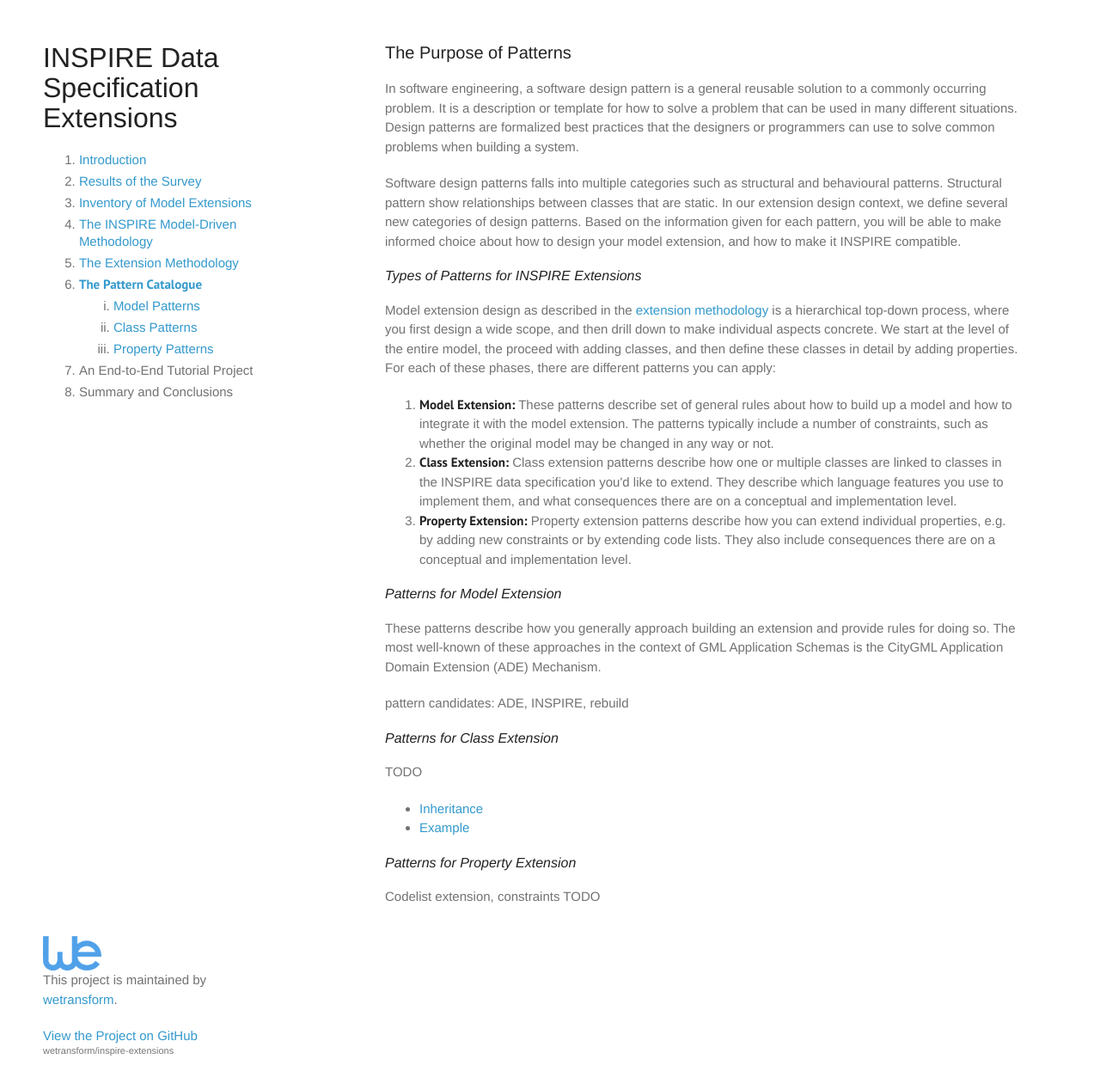
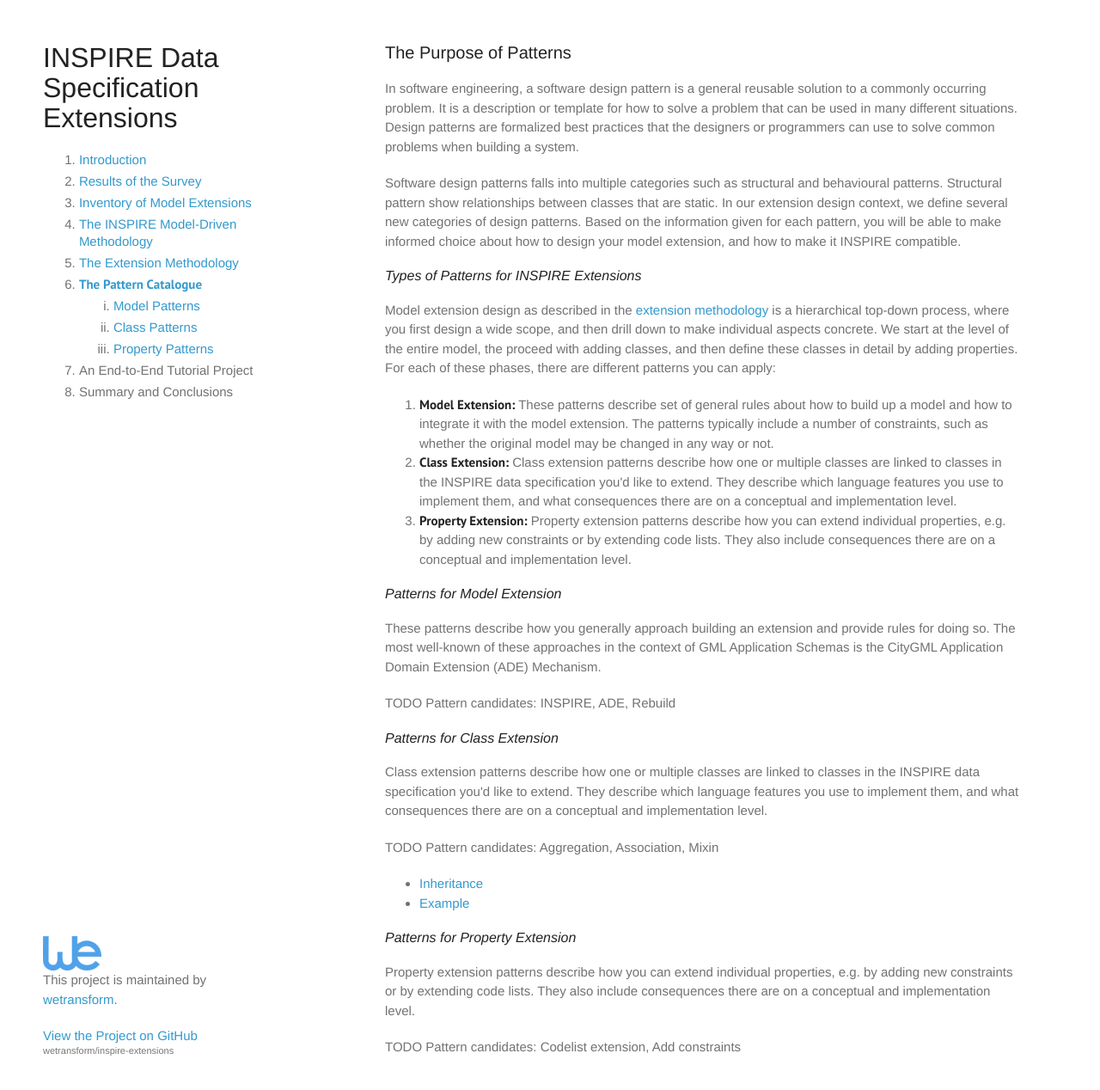
Before and after one commit to wetransform/inspire-extensions, a Jekyll site: the page built from patterns/index.html, in a window 1280 px wide and 1300 px high. Shown: the top 1268 px of the window at 86% size. Built offline with Jekyll 4.4.1, drawn with Linux system fonts in a browser that asks for light colours; some web fonts are replaced.

Commit message:
Added descriptions to patterns index

```diff
--- a/patterns/index.html
+++ b/patterns/index.html
@@ -26,7 +26,7 @@ layout: default
 
         <p>These patterns describe how you generally approach building an extension and provide rules for doing so. The most well-known of these approaches in the context of GML Application Schemas is the CityGML Application Domain Extension (ADE) Mechanism.</p>
 
-        <p>pattern candidates: ADE, INSPIRE, rebuild</p>
+        <p>TODO Pattern candidates: INSPIRE, ADE, Rebuild</p>
 
         <ul>
             {% for pattern in site.categories.patterns %}
@@ -40,7 +40,9 @@ layout: default
 
         <h3><a class="anchor" name="classPatterns" href="#classPatterns" aria-hidden="true"></a>Patterns for Class Extension</h3>
 
-        <p>TODO</p>
+        <p>Class extension patterns describe how one or multiple classes are linked to classes in the INSPIRE data specification you'd like to extend. They describe which language features you use to implement them, and what consequences there are on a conceptual and implementation level.</p>
+
+        <p>TODO Pattern candidates: Aggregation, Association, Mixin</p>
 
         <ul>
             {% for pattern in site.categories.patterns %}
@@ -54,7 +56,9 @@ layout: default
 
         <h3><a class="anchor" name="propertyPatterns" href="#propertyPatterns" aria-hidden="true"></a>Patterns for Property Extension</h3>
 
-        <p>Codelist extension, constraints TODO</p>
+        <p>Property extension patterns describe how you can extend individual properties, e.g. by adding new constraints or by extending code lists. They also include consequences there are on a conceptual and implementation level.</p>
+
+        <p>TODO Pattern candidates: Codelist extension, Add constraints </p>
 
         <ul>
             {% for pattern in site.categories.patterns %}
```
